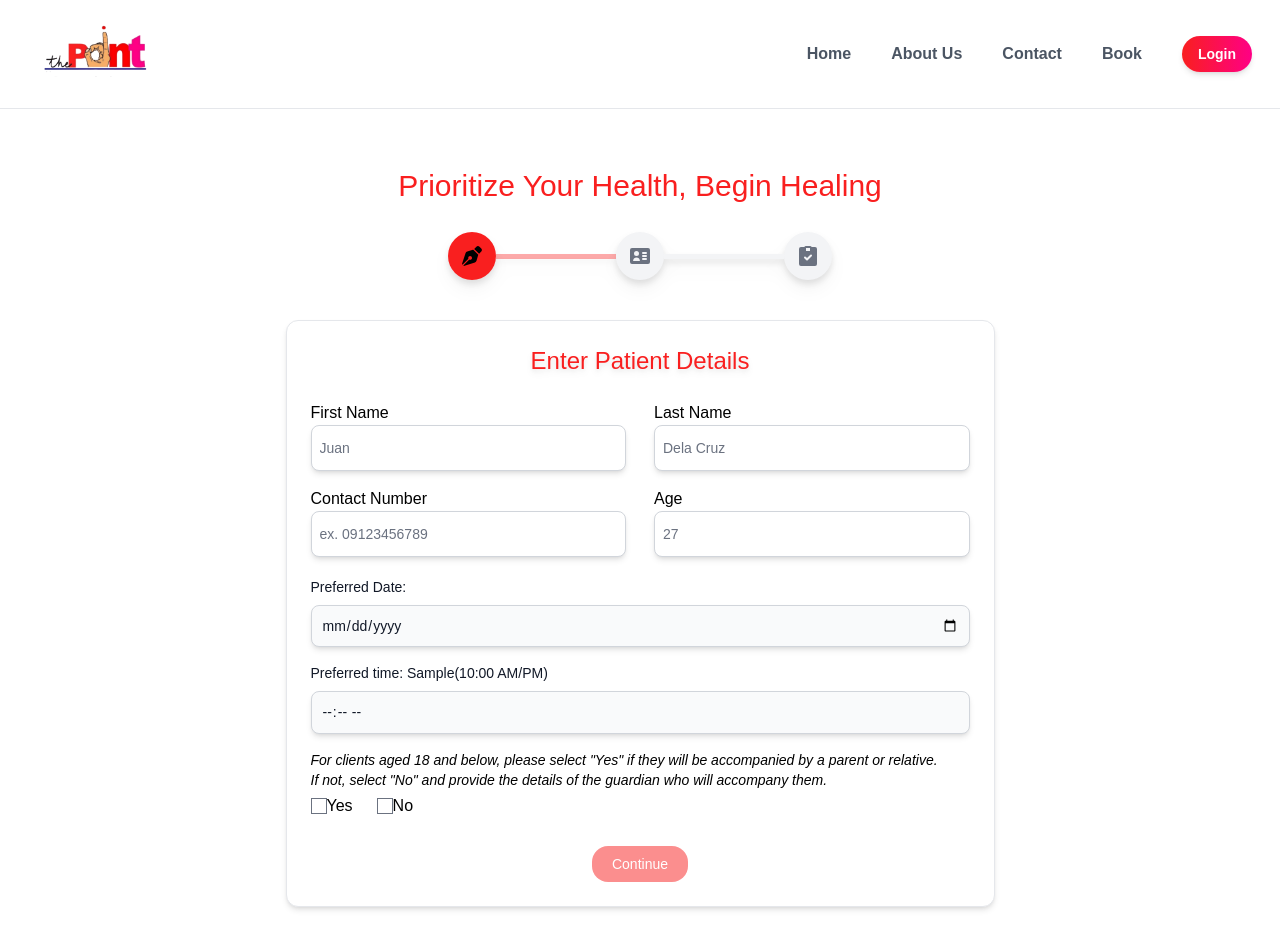
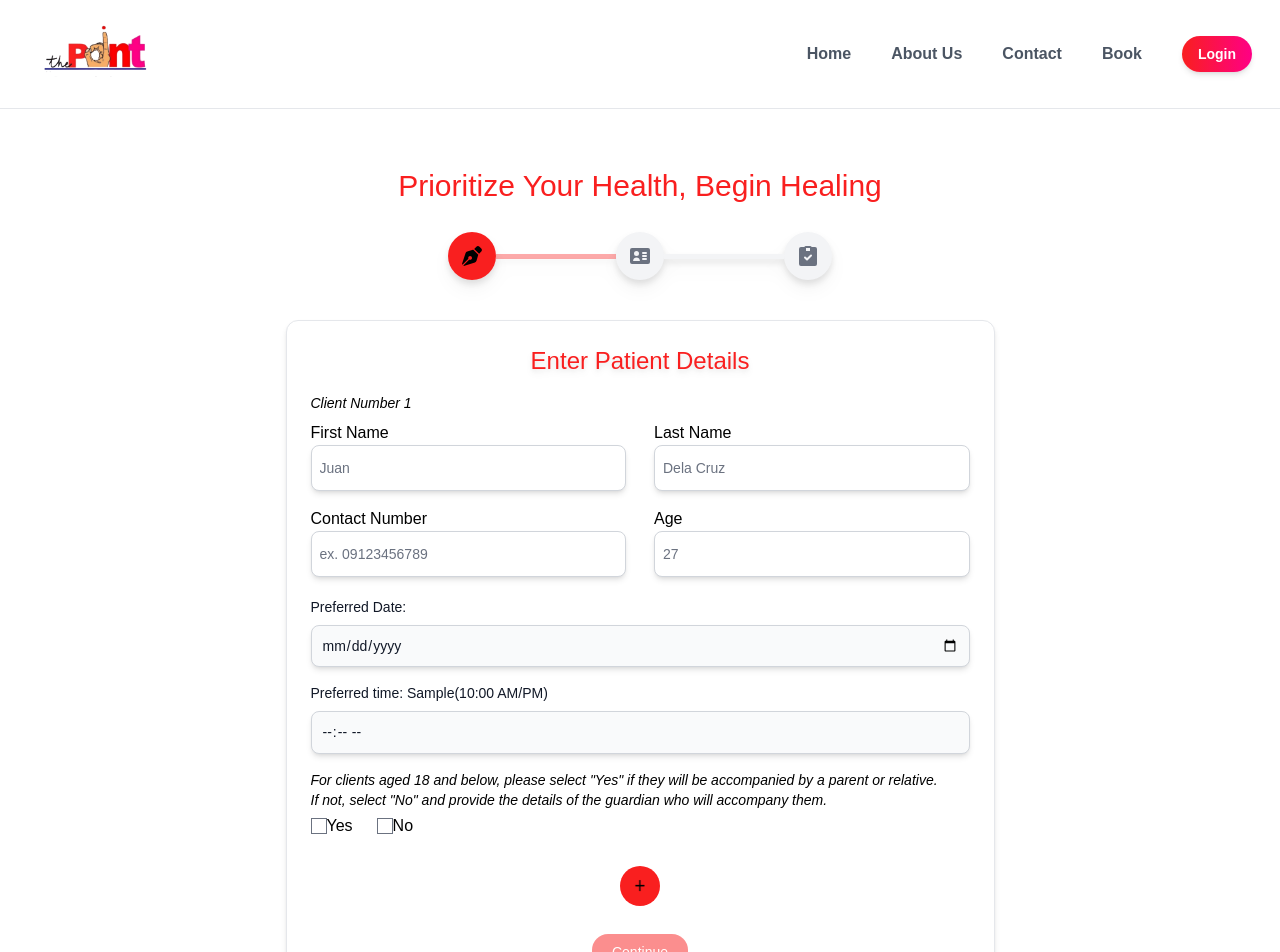
Before and after one commit to jomcelis9/thePoint, a React (Vite) app in the folder frontend/thePoint/: page /booking in a window 1280 px wide. Shown: the top 952 px of the page. Built offline with nearby package versions, Linux system fonts and the light colour scheme.

Commit message:
working new booking page cannot proceed when details are incomplete

```diff
--- a/frontend/thePoint/src/pages/client/BookingPage.jsx
+++ b/frontend/thePoint/src/pages/client/BookingPage.jsx
@@ -15,6 +15,7 @@ export default function BookingPage() {
 
     const [isFormValid, setIsFormValid] = useState(false);
     const [minDate, setMinDate] = useState('');
+
 
     const handleChange = (e) => {
         const { name, value } = e.target;
@@ -78,10 +79,12 @@ export default function BookingPage() {
                                         </ol>
                                 </div>
                             </div>
-                    {/* Form */}
+                    {/* Form 1*/}
                     <form className="mx-auto p-6 border rounded-xl shadow-md bg-white m-10">
                         <h1 className="flex justify-center gap-5 text-2xl mb-4 text-thePointRed bg-transparent drop-shadow-md"> Enter Patient Details </h1>
-
+                        <div className="font- italic text-sm">
+                        <p> Client Number 1</p>
+                        </div>
                         <div className="grid md:grid-cols-2 md:gap-7 rounded-md py-2">
                             <div className="relative z-0 w-full group">
                                 <label htmlFor="firstName">First Name</label>
@@ -136,6 +139,22 @@ export default function BookingPage() {
                             </label>
                         </div>
 
+                        {/* Add Button */}
+                        <div className="flex mt-7 justify-center">
+                             <button
+                                 id="Add Form"
+                                 type="button"
+                                 className="bg-thePointRed rounded-full w-10 h-10 text-white focus:ring-2 focus:outline-none focus:ring-amber-200
+                                 flex items-center justify-center transform active:scale-x-100 transition-transform transition ease-in delay-100 hover:-translate-y-1 hover:drop-shadow-xl duration-300"
+                             >
+                                <img
+                                    src="/src/images/Addicon.png"
+                                    alt="Add"
+                                    className="w-6 h-6"
+                                />
+                             </button>
+                        </div>
+
                         {/* Continue Button */}
                         <div className="flex mt-7 justify-center">
                             <Link to={isFormValid ? "/payment" : "#"}>
```
